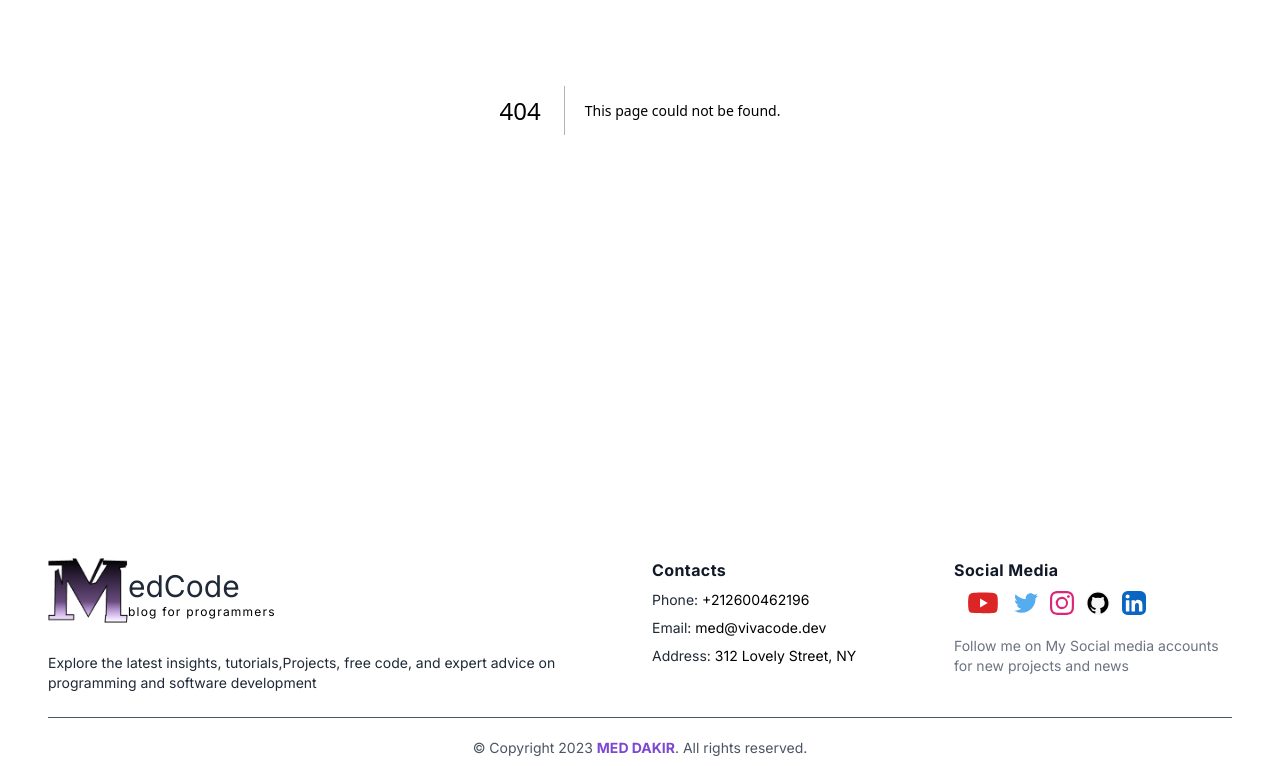
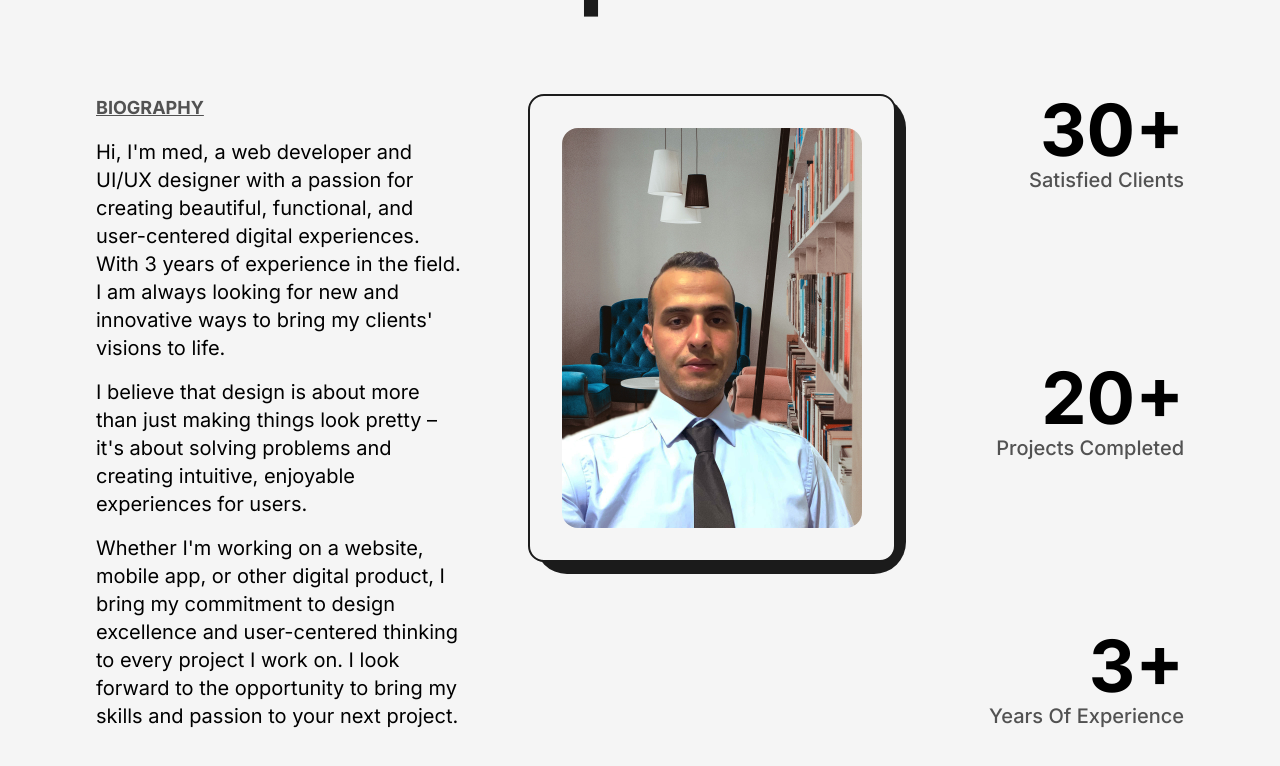
Before and after one commit to med134/medBlogs, a Next.js app: page /about in a window 1280 px wide. Before the commit this address had no page. Shown: the part 394-1160 px from the top of the page. Built offline with nearby package versions, Linux system fonts and the light colour scheme.

Commit message:
add about page

```diff
--- /dev/null
+++ b/app/about/page.jsx
@@ -0,0 +1,128 @@
+import AnimatedText from "../components/AnimatedText";
+import TransitionEffect from "../components/TransitionEffect";
+import { AnimatedNumbers } from "../components/AnimatedNumbers";
+import Layout from "../components/Layout";
+import Image from "next/image";
+import Experience from "../components/Experience";
+import Skills from "../components/Skills";
+import Education from "../components/Education";
+import React from "react";
+import profilePic from "@/public/images/med.jpg";
+/* import HomeComponent from "../components/HomeComponent";
+ */
+export const metadata = {
+  title: "medCode | About us & Resume & Experience",
+  description: `Welcome to My Web Developer Portfolio UX Designer Here, you'll find a showcase of my career and educational as a web developer also some of my skills`,
+  keywords: ["resume", "Experience", "learning"],
+  alternates: {
+    canonical: `/about`,
+    languages: {
+      en: `/en/about`,
+    },
+  },
+};
+
+const Page = () => {
+  return (
+    <>
+      <TransitionEffect />
+      {/* <HomeComponent /> */}
+      <main className="flex w-full flex-col items-center justify-center dark:text-light">
+        <Layout className="pt-16 xs:p-10">
+          <AnimatedText
+            text="Passion Fuels Purpose!"
+            className="mb-16 !leading-tight lg:!text-7xl sm:!text-6xl xs:text-xl sm:mb-8"
+          />
+          <div className="grid w-full grid-cols-8 gap-16 sm:gap-8 xs:inline-block">
+            <div className="col-span-3 flex flex-col items-start justify-start xl:col-span-4 md:order-2 md:col-span-8">
+              <p className="mb-4 text-lg font-bold underline uppercase text-dark/75 dark:text-light/75">
+                Biography
+              </p>
+              <p className="font-lexend text-xl">
+                Hi, I&apos;m med, a web developer and UI/UX designer with a
+                passion for creating beautiful, functional, and user-centered
+                digital experiences. With 3 years of experience in the field. I
+                am always looking for new and innovative ways to bring my
+                clients&apos; visions to life.
+              </p>
+
+              <p className="my-4 font-lexend text-xl">
+                I believe that design is about more than just making things look
+                pretty – it&apos;s about solving problems and creating
+                intuitive, enjoyable experiences for users.
+              </p>
+
+              <p className="font-lexend text-xl xs:mb-4">
+                Whether I&apos;m working on a website, mobile app, or other
+                digital product, I bring my commitment to design excellence and
+                user-centered thinking to every project I work on. I look
+                forward to the opportunity to bring my skills and passion to
+                your next project.
+              </p>
+            </div>
+
+            <div
+              className="col-span-3 relative h-max rounded-2xl border-2 border-solid border-dark
+              bg-light p-8 dark:bg-dark dark:border-light xl:col-span-4 md:order-1 md:col-span-8"
+            >
+              <div className="absolute top-0 -right-3 -z-10 w-[102%] h-[103%] rounded-[2rem] bg-dark dark:bg-light" />
+              <Image
+                src={profilePic}
+                alt="med_dakir"
+                className="w-full h-auto rounded-2xl"
+                priority
+                sizes="(max-width: 768px) 100vw,
+              (max-width: 1200px) 50vw,
+              33vw"
+              />
+            </div>
+
+            <div className="col-span-2 flex flex-col items-end justify-between xl:col-span-8 xl:flex-row xl:items-center md:order-3 xs:mt-8">
+              <div className="flex flex-col items-end justify-center xl:items-center">
+                <span className="inline-block text-7xl font-bold md:text-6xl sm:text-5xl xs:text-4xl">
+                  <AnimatedNumbers value={30} />+
+                </span>
+                <h2
+                  className="text-xl font-medium capitalize text-dark/75 dark:text-light/75 xl:text-center md:text-lg sm:text-base
+                xs:text-sm"
+                >
+                  satisfied clients
+                </h2>
+              </div>
+
+              <div className="flex flex-col items-end justify-center xl:items-center">
+                <span className="inline-block text-7xl font-bold md:text-6xl sm:text-5xl xs:text-4xl">
+                  <AnimatedNumbers value={20} />+
+                </span>
+                <h2
+                  className="text-xl font-medium capitalize text-dark/75 dark:text-light/75 xl:text-center md:text-lg sm:text-base
+                xs:text-sm"
+                >
+                  projects completed
+                </h2>
+              </div>
+
+              <div className="flex flex-col items-end justify-center xl:items-center">
+                <span className="inline-block text-7xl font-bold md:text-6xl sm:text-5xl xs:text-4xl">
+                  <AnimatedNumbers value={3} />+
+                </span>
+                <h2
+                  className="text-xl font-medium capitalize text-dark/75 dark:text-light/75 xl:text-center md:text-lg sm:text-base
+                xs:text-sm"
+                >
+                  years of experience
+                </h2>
+              </div>
+            </div>
+          </div>
+
+          <Skills />
+          <Experience />
+          <Education />
+        </Layout>
+      </main>
+    </>
+  );
+};
+
+export default Page;
```
